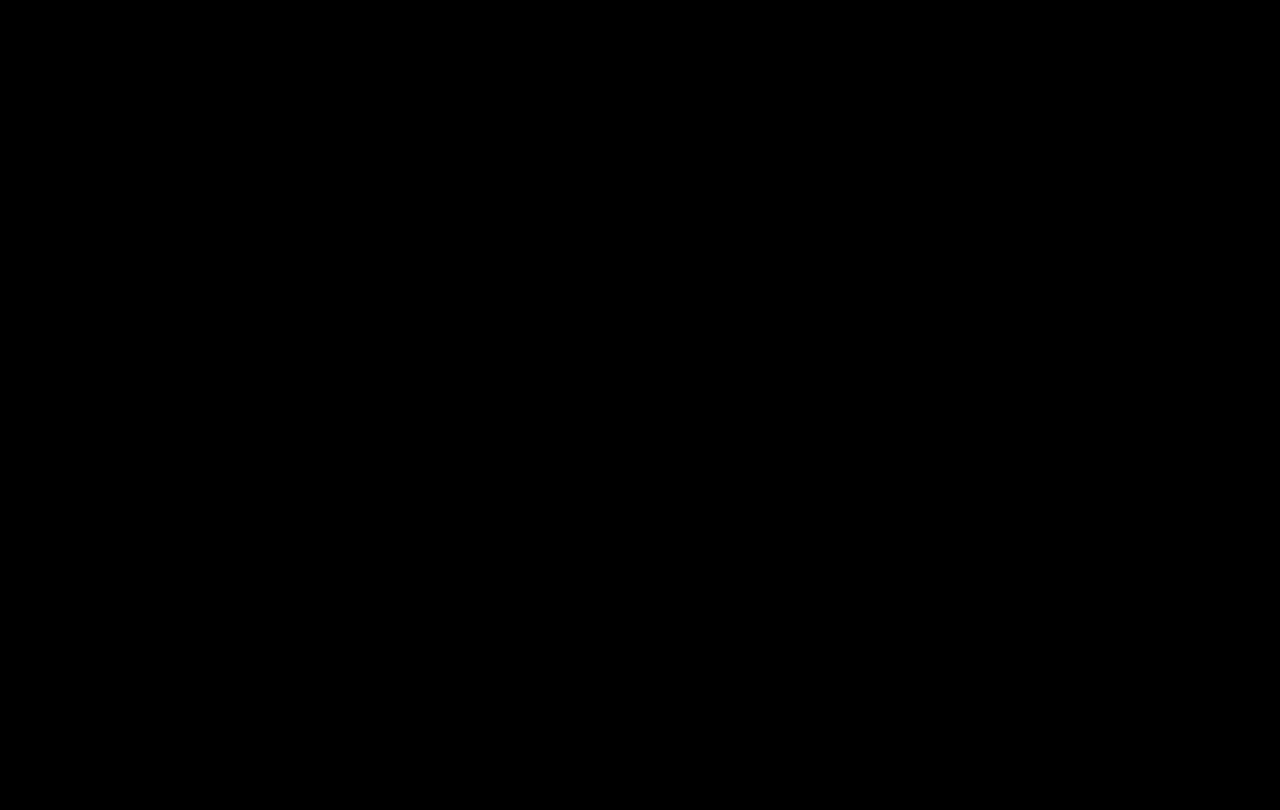
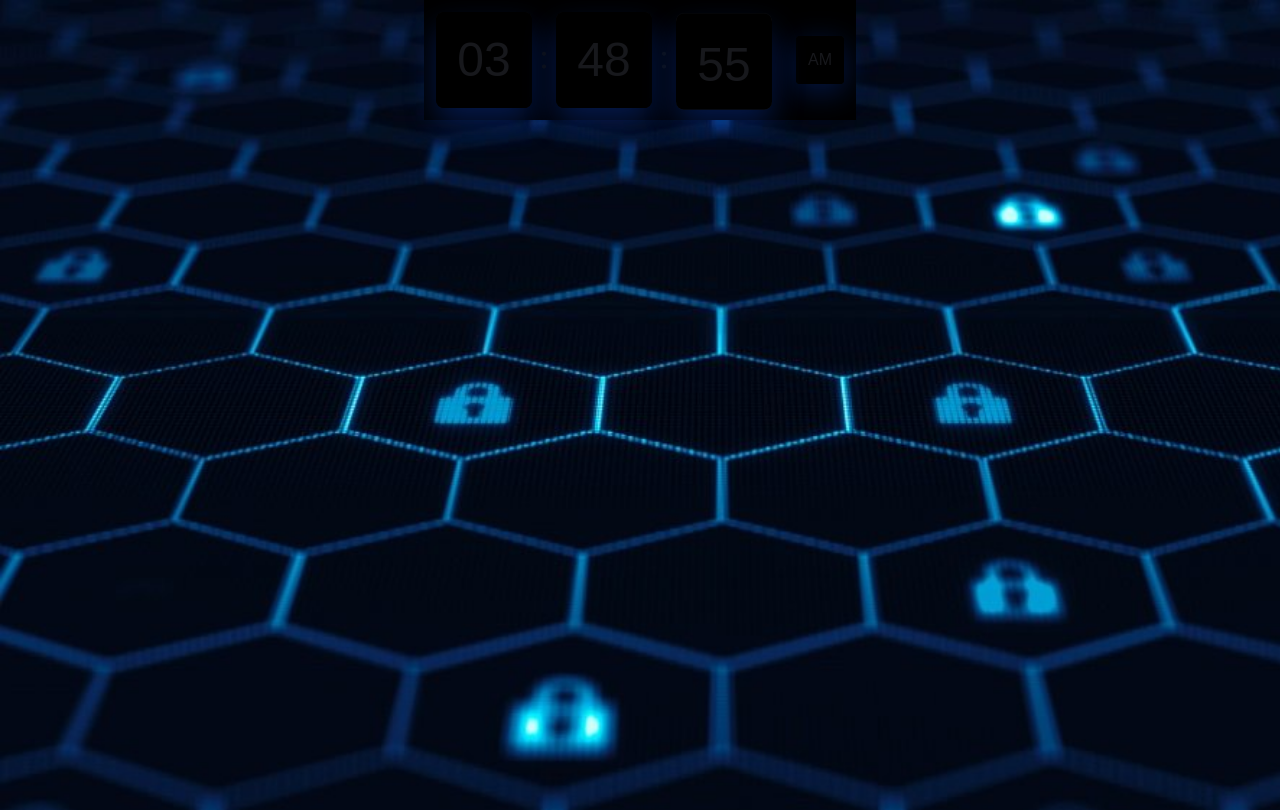
Before and after one commit to lugvitc/troops, a plain HTML site: page index.html in a window 1280 px wide. Drawn offline with nearby package versions, Linux system fonts and the light colour scheme.

Commit message:
added clock

```diff
--- /dev/null
+++ b/clock.js
@@ -0,0 +1,82 @@
+window.addEventListener("DOMContentLoaded",() => {
+	const clock = new BouncyBlockClock(".clock");
+});
+
+class BouncyBlockClock {
+	constructor(qs) {
+		this.el = document.querySelector(qs);
+		this.time = { a: [], b: [] };
+		this.rollClass = "clock__block--bounce";
+		this.digitsTimeout = null;
+		this.rollTimeout = null;
+		this.mod = 0 * 60 * 1000;
+
+		this.loop();
+	}
+	animateDigits() {
+		const groups = this.el.querySelectorAll("[data-time-group]");
+
+		Array.from(groups).forEach((group,i) => {
+			const { a, b } = this.time;
+
+			if (a[i] !== b[i]) group.classList.add(this.rollClass);
+		});
+
+		clearTimeout(this.rollTimeout);
+		this.rollTimeout = setTimeout(this.removeAnimations.bind(this),900);
+	}
+	displayTime() {
+		// screen reader time
+		const timeDigits = [...this.time.b];
+		const ap = timeDigits.pop();
+
+		this.el.ariaLabel = `${timeDigits.join(":")} ${ap}`;
+
+		// displayed time
+		Object.keys(this.time).forEach(letter => {
+			const letterEls = this.el.querySelectorAll(`[data-time="${letter}"]`);
+
+			Array.from(letterEls).forEach((el,i) => {
+				el.textContent = this.time[letter][i];
+			});
+		});
+	}
+	loop() {
+		this.updateTime();
+		this.displayTime();
+		this.animateDigits();
+		this.tick();
+	}
+	removeAnimations() {
+		const groups = this.el.querySelectorAll("[data-time-group]");
+
+		Array.from(groups).forEach(group => {
+			group.classList.remove(this.rollClass);
+		});
+	}
+	tick() {
+		clearTimeout(this.digitsTimeout);
+		this.digitsTimeout = setTimeout(this.loop.bind(this),1e3);
+	}
+	updateTime() {
+		const rawDate = new Date();
+		const date = new Date(Math.ceil(rawDate.getTime() / 1e3) * 1e3 + this.mod);
+		let h = date.getHours();
+		const m = date.getMinutes();
+		const s = date.getSeconds();
+		const ap = h < 12 ? "AM" : "PM";
+
+		if (h === 0) h = 12;
+		if (h > 12) h -= 12;
+
+		this.time.a = [...this.time.b];
+		this.time.b = [
+			(h < 10 ? `0${h}` : `${h}`),
+			(m < 10 ? `0${m}` : `${m}`),
+			(s < 10 ? `0${s}` : `${s}`),
+			ap
+		];
+
+		if (!this.time.a.length) this.time.a = [...this.time.b];
+	}
+}
--- a/index.html
+++ b/index.html
@@ -35,7 +35,42 @@ hidePreloader();
 <div class="preloader"></div>
 
 <!--Home Page-->
+<div class="mainWrapper">
+	<div class="header">
+		<script src="clock.js"></script>
+<div class="clock" aria-label="00:00:00 AM">
+	<div class="clock__block clock__block--delay2" aria-hidden="true" data-time-group>
+		<div class="clock__digit-group">
+			<div class="clock__digits" data-time="a">00</div>
+			<div class="clock__digits" data-time="b">00</div>
+		</div>
+	</div>
+	<div class="clock__colon"></div>
+	<div class="clock__block clock__block--delay1" aria-hidden="true" data-time-group>
+		<div class="clock__digit-group">
+			<div class="clock__digits" data-time="a">00</div>
+			<div class="clock__digits" data-time="b">00</div>
+		</div>
+	</div>
+	<div class="clock__colon"></div>
+	<div class="clock__block" aria-hidden="true" data-time-group>
+		<div class="clock__digit-group">
+			<div class="clock__digits" data-time="a">00</div>
+			<div class="clock__digits" data-time="b">00</div>
+		</div>
+	</div>
+	<div class="clock__block clock__block--delay2 clock__block--small" aria-hidden="true" data-time-group>
+		<div class="clock__digit-group">
+			<div class="clock__digits" data-time="a">PM</div>
+			<div class="clock__digits" data-time="b">AM</div>
+		</div>
+	</div>
+</div>
+	</div>
 
+	<div class="headerText">
+	</div>
+</div>
 
 </body>
 </html>
--- a/static/css/style.css
+++ b/static/css/style.css
@@ -27,3 +27,158 @@
 
     z-index:100;
 }
+
+.mainWrapper {
+	background:url(../img/cybersecurity.jpg) no-repeat;
+	background-attachment: fixed;
+	background-size: cover;
+	position: relative;
+	min-height: 100vh;
+	padding-left: 0px;
+	padding-right: 0px;
+	padding-bottom: 10px;
+}
+
+.header {
+	--hue: 223;
+	--bg: hsl(var(--hue),90%,90%);
+	--fg: hsl(var(--hue),10%,10%);
+	--primary: hsl(var(--hue),90%,55%);
+	--trans-dur: 0.3s;
+	font-size: calc(16px + (20 - 16) * (100vw - 320px) / (1280 - 320));
+	/*background-color: var(--bg);*/
+	background: none;
+	color: var(--fg);
+	font: 1em/1.5 "DM Sans", sans-serif;
+	/*height: 30vh;*/
+	display: grid;
+	place-items: center;
+	transition:
+		background-color var(--trans-dur),
+		color var(--trans-dur);
+}
+
+.clock {
+	display: flex;
+	flex-direction: column;
+	flex-wrap: wrap;
+	align-items: center;
+}
+.clock__block {
+	--hue: 223;
+	background-color: hsl(var(--hue),10%,10%);
+	border-radius: 0.5rem;
+	box-shadow: 0 1rem 2rem hsla(var(--hue),90%,50%,0.3);
+	font-size: 3em;
+	line-height: 2;
+	margin: 0.75rem;
+	overflow: hidden;
+	text-align: center;
+	width: 6rem;
+	height: 6rem;
+	transition:
+		background-color var(--trans-dur),
+		box-shadow var(--trans-dur);
+}
+.clock__block--small {
+	border-radius: 0.25rem;
+	box-shadow: 0 0.5rem 2rem hsla(var(--hue),90%,50%,0.3);
+	font-size: 1em;
+	line-height: 3;
+	width: 3rem;
+	height: 3rem;
+}
+.clock__colon {
+	display: none;
+	font-size: 2em;
+	opacity: 0.5;
+	position: relative;
+}
+.clock__colon:before,
+.clock__colon:after {
+	background-color: currentColor;
+	border-radius: 50%;
+	content: "";
+	display: block;
+	position: absolute;
+	top: -0.05em;
+	left: -0.05em;
+	width: 0.1em;
+	height: 0.1em;
+	transition: background-color var(--trans-dur);
+}
+.clock__colon:before {
+	transform: translateY(-200%);
+}
+.clock__colon:after {
+	transform: translateY(200%);
+}
+.clock__digit-group {
+	display: flex;
+	flex-direction: column-reverse;
+}
+.clock__digits {
+	width: 100%;
+	height: 100%;
+}
+.clock__block--bounce {
+	animation: bounce 0.75s;
+}
+.clock__block--bounce .clock__digit-group {
+	animation: roll 0.75s ease-in-out forwards;
+	transform: translateY(-50%);
+}
+.clock__block--delay1,
+.clock__block--delay1 .clock__digit-group {
+	animation-delay: 0.1s;
+}
+.clock__block--delay2,
+.clock__block--delay2 .clock__digit-group {
+	animation-delay: 0.2s;
+}
+
+/* Dark theme */
+@media (prefers-color-scheme: dark) {
+	:root {
+		--bg: hsl(var(--hue),10%,10%);
+		--fg: hsl(var(--hue),10%,90%);
+	}
+	.clock__block {
+		background-color: hsl(var(--hue),90%,40%);
+		box-shadow: 0 1rem 2rem hsla(var(--hue),90%,60%,0.4);
+	}
+	.clock__block--small {
+		box-shadow: 0 0.5rem 2rem hsla(var(--hue),90%,60%,0.4);
+	}
+}
+
+/* Beyond mobile */
+@media (min-width: 768px) {
+	.clock {
+		flex-direction: row;
+	}
+	.clock__colon {
+		display: inherit;
+	}
+}
+
+/* Animations */
+@keyframes bounce {
+	from,
+	to {
+		animation-timing-function: ease-in;
+		transform: translateY(0);
+	}
+	50% {
+		animation-timing-function: ease-out;
+		transform: translateY(15%);
+	}
+}
+@keyframes roll {
+	from {
+		transform: translateY(-50%);
+	}
+	to {
+		transform: translateY(0);
+	}
+}
```
Also changed, not shown: static/img/cybersecurity.jpg (added).
